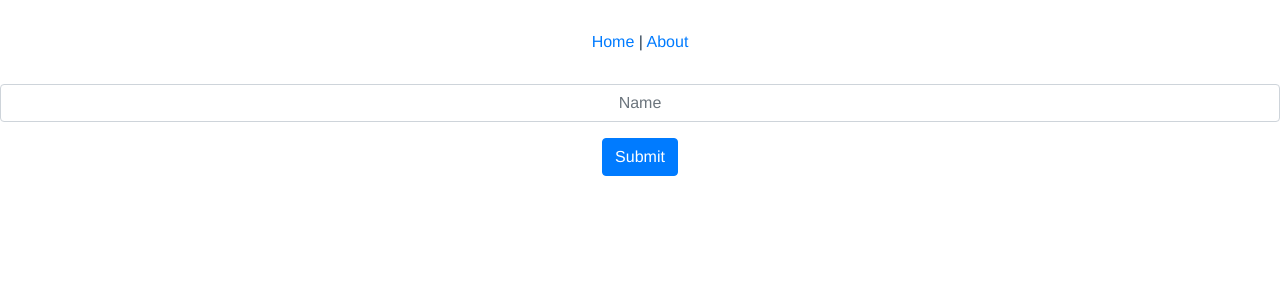
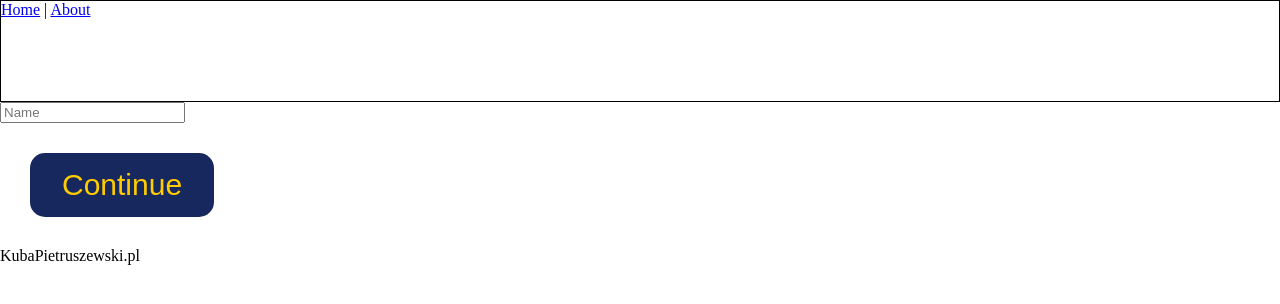
Before and after one commit to kuba1pie/33-PokemonCatcher, a Vue app: page / in a window 1280 px wide. Shown: the top 304 px of the page. Built offline with nearby package versions, Linux system fonts and the light colour scheme.

Commit message:
Styling flex

```diff
--- a/src/App.vue
+++ b/src/App.vue
@@ -1,18 +1,12 @@
 <template>
   <div id="app">
-    <div id="nav">
+    <nav id="nav">
       <router-link to="/">Home</router-link> |
       <router-link to="/about">About</router-link>
-    </div>
-    <router-view />
+    </nav>
+    <main>
+      <router-view />
+    </main>
+    <footer>KubaPietruszewski.pl</footer>
   </div>
 </template>
-
-<style lang="sass">
-#app
-	font-family: Avenir, Helvetica, Arial, sans-serif
-	text-align: center
-	color: #2c3e50
-#nav
-	padding: 30px
-</style>
--- a/src/components/Catchem.vue
+++ b/src/components/Catchem.vue
@@ -1,6 +1,6 @@
 <template>
   <div id="Catchem" class="wrapper">
-    <b-button v-on:click="greet" variant="success">Catch'em</b-button>
+    <button v-on:click="greet">Catch'em</button>
   </div>
 </template>
 
@@ -15,25 +15,15 @@ export default {
   methods: {
     greet: function() {
       console.clear();
-      this.pokemons = JSON.parse(JSON.stringify(this.$store.state.pokes));
+      this.pokemons = this.$store.state.pokes;
       for (let i = 0; i < this.pokemons.length; i++) {
         const n = this.pokemons[i];
         if (Math.random() >= 0.5) {
           this.$store.commit("increment2", { item: n });
         }
       }
-      console.log(JSON.parse(JSON.stringify(this.$store.state.print)));
+      console.log(this.$store.state.print);
     }
   }
 };
 </script>
-<style lang="sass">
-.wrapper
-  display: flex
-  flex-flow: row
-  flex-wrap: wrap
-  .item
-    width: 200px
-    img
-      width: 100%
-</style>
--- a/src/components/FormNickname.vue
+++ b/src/components/FormNickname.vue
@@ -1,18 +1,12 @@
 <template>
   <div id="FormNickname">
-    <b-form>
-      <b-form-group id="input-name" label label-for="input-name" description>
-        <b-form-input
-          id="input-0"
-          v-model="nickname"
-          type="text"
-          placeholder="Name"
-        ></b-form-input>
-      </b-form-group>
-    </b-form>
-
+    <form action="">
+      <label for="input"
+        ><input type="text" id="input-0" v-model="nickname" placeholder="Name"
+      /></label>
+    </form>
     <router-link :to="`/catcher/` + this.nickname">
-      <b-button type="submit" variant="primary">Submit</b-button></router-link
+      <button>Continue</button></router-link
     >
   </div>
 </template>
@@ -28,18 +22,3 @@ export default {
   }
 };
 </script>
-
-<style scoped lang="sass">
-input
-  text-align: center
-h3
-  margin: 40px 0 0
-ul
-  list-style-type: none
-  padding: 0
-li
-  display: inline-block
-  margin: 0 10px
-a
-  color: #42b983
-</style>
--- a/src/components/Pokemon.vue
+++ b/src/components/Pokemon.vue
@@ -1,6 +1,6 @@
 <template>
-  <div class="Pokemon item">
-    Pokemon: {{ single.name }} <br />
+  <div class="Pokemon Item">
+    <h2>{{ single.name }}</h2>
     <img :src="single.artwork" />
   </div>
 </template>
--- /dev/null
+++ b/src/style/index.sass
@@ -0,0 +1,65 @@
+$yellow: #ffcc00
+$dark_yellow: #c8a102
+$blue: #2873b9
+$dark_blue: #17285e
+@font-face
+  font-family: 'Pokemon Solid'
+  src: url("Pokemon Solid.ttf") format("truetype")
+
+html
+  margin: 0 auto
+  body
+    margin: 0 auto
+    max-width: 1800px
+    #app
+      nav
+        height: 100px
+        border: 1px solid black
+      main
+        .Wrapper
+          margin: 2em 1em
+          display: flex
+          flex-flow: column
+          .Row
+            display: flex
+            margin: 0 auto
+            max-width: 1300px
+            flex-flow: row wrap
+            justify-content: space-around
+            align-items: center
+            .Item
+              width: 200px
+              height: 300px
+              border: 2px solid $dark_blue
+              box-shadow: 6px 6px 2px $dark_yellow
+              border-radius: 10px
+              margin: 10px
+              background-color: $yellow
+              img
+                max-width: 90%
+                display: block
+                margin: 0 auto
+              h2
+                text-align: center
+                color: $blue
+                padding: 0px
+                letter-spacing: 5px
+                margin: 0px
+                font-size: 24px
+                text-shadow: 2px 2px $dark_blue
+                font-family: 'Pokemon Solid', cursive
+      footer
+      button
+        background-color: $dark_blue
+        border: none
+        color: $yellow
+        padding: 15px 32px
+        margin: 1em
+        text-align: center
+        text-decoration: none
+        display: inline-block
+        font-size: 30px
+        border-radius: 15px
+        &:hover
+          background-color: $blue
+          box-shadow: 3px 3px $yellow
--- a/src/views/Catcher.vue
+++ b/src/views/Catcher.vue
@@ -1,12 +1,14 @@
 <template>
-  <div id="Catcher" class="wrapper">
+  <div id="Catcher" class="Wrapper">
     <p>Hello, {{ this.$route.params.id }}!</p>
-    <Pokemon
-      v-for="pokemon in pokemons"
-      v-bind:pokemonUrl="pokemon.url"
-      :key="pokemon.name"
-    />
-    <Catchem />
+    <div class="Row">
+      <Pokemon
+        v-for="pokemon in pokemons"
+        v-bind:pokemonUrl="pokemon.url"
+        :key="pokemon.name"
+      />
+    </div>
+    <div class="Row"><Catchem /></div>
   </div>
 </template>
 
@@ -39,7 +41,7 @@ export default {
           this.$store.commit("increment");
         })
         .catch(e => {
-          //this.errors.push(e);
+          this.errors.push(e);
         });
     }
   },
@@ -53,13 +55,3 @@ export default {
   }
 };
 </script>
-<style lang="sass">
-.wrapper
-  display: flex
-  flex-flow: row
-  flex-wrap: wrap
-  .item
-    width: 200px
-    img
-      width: 100%
-</style>
```
Also changed, not shown: src/main.ts (+1 -7 lines), src/style/Pokemon Hollow.ttf (added), src/style/Pokemon Solid.ttf (added).
